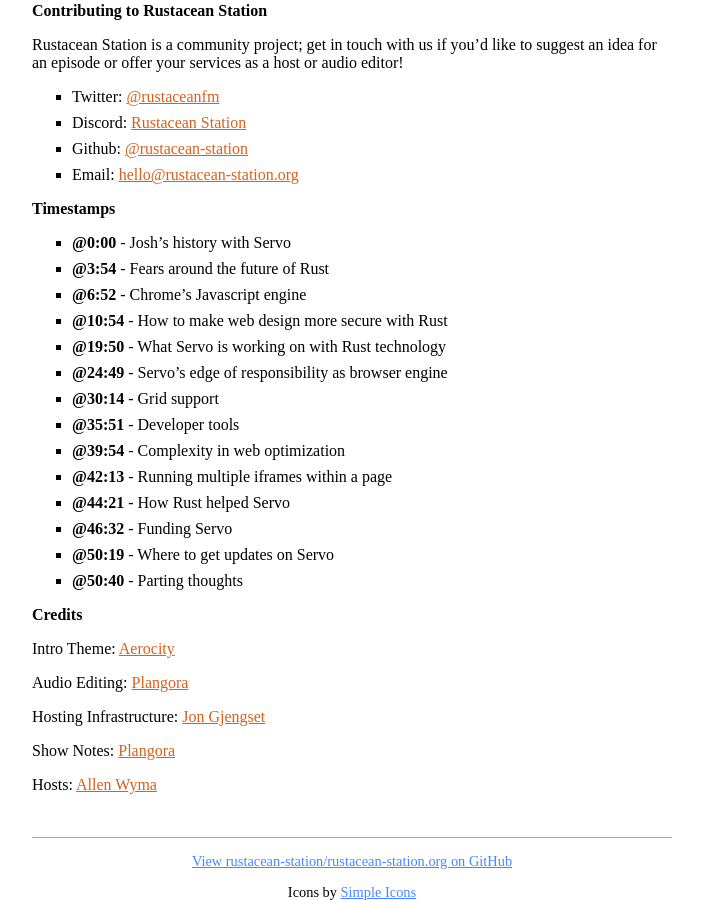
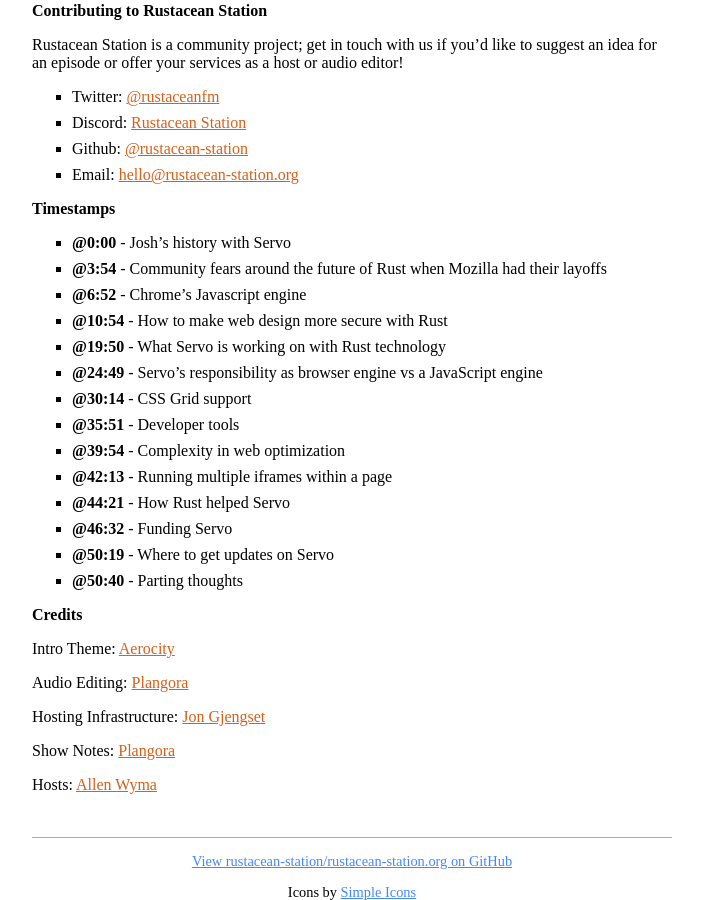
Before and after one commit to rustacean-station/rustacean-station.org, a Jekyll site: the page built from _episodes/interviews/2023-03-31-josh-matthews.md, in a window 1280 px wide and 900 px high, scrolled down 713 px. Shown: the whole window, without its empty margins (288-991 px from the left). Built offline with Jekyll 4.4.1, drawn with Linux system fonts in a browser that asks for light colours.

Commit message:
update show notes to be more clear

```diff
--- a/_episodes/interviews/2023-03-31-josh-matthews.md
+++ b/_episodes/interviews/2023-03-31-josh-matthews.md
@@ -19,12 +19,12 @@
 
 ## Timestamps
 - [@0:00] - Josh's history with Servo
-- [@3:54] - Fears around the future of Rust
+- [@3:54] - Community fears around the future of Rust when Mozilla had their layoffs
 - [@6:52] - Chrome's Javascript engine
 - [@10:54] - How to make web design more secure with Rust
 - [@19:50] - What Servo is working on with Rust technology
-- [@24:49] - Servo's edge of responsibility as browser engine
-- [@30:14] - Grid support
+- [@24:49] - Servo's responsibility as browser engine vs a JavaScript engine
+- [@30:14] - CSS Grid support
 - [@35:51] - Developer tools
 - [@39:54] - Complexity in web optimization
 - [@42:13] - Running multiple iframes within a page
```
